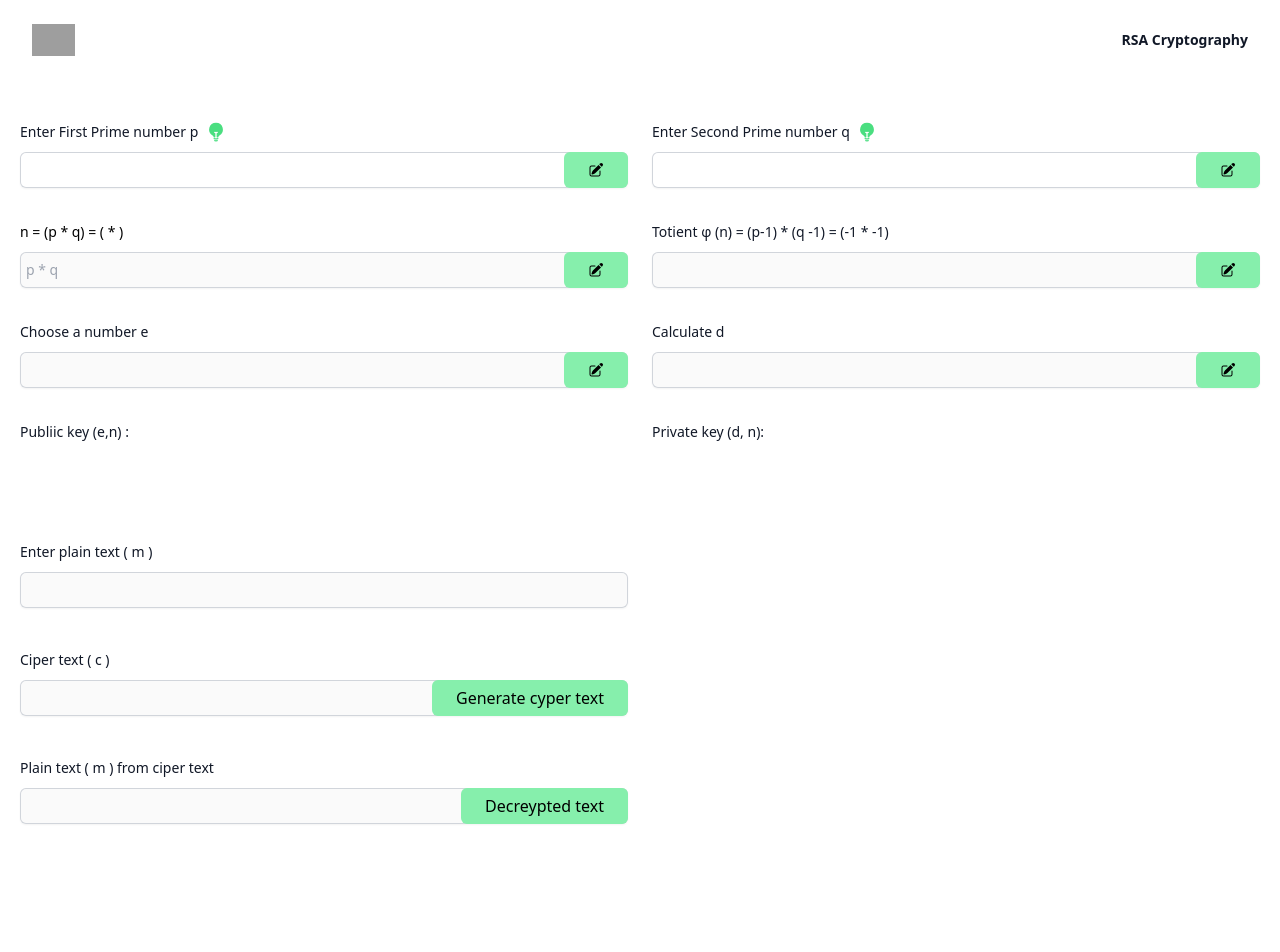
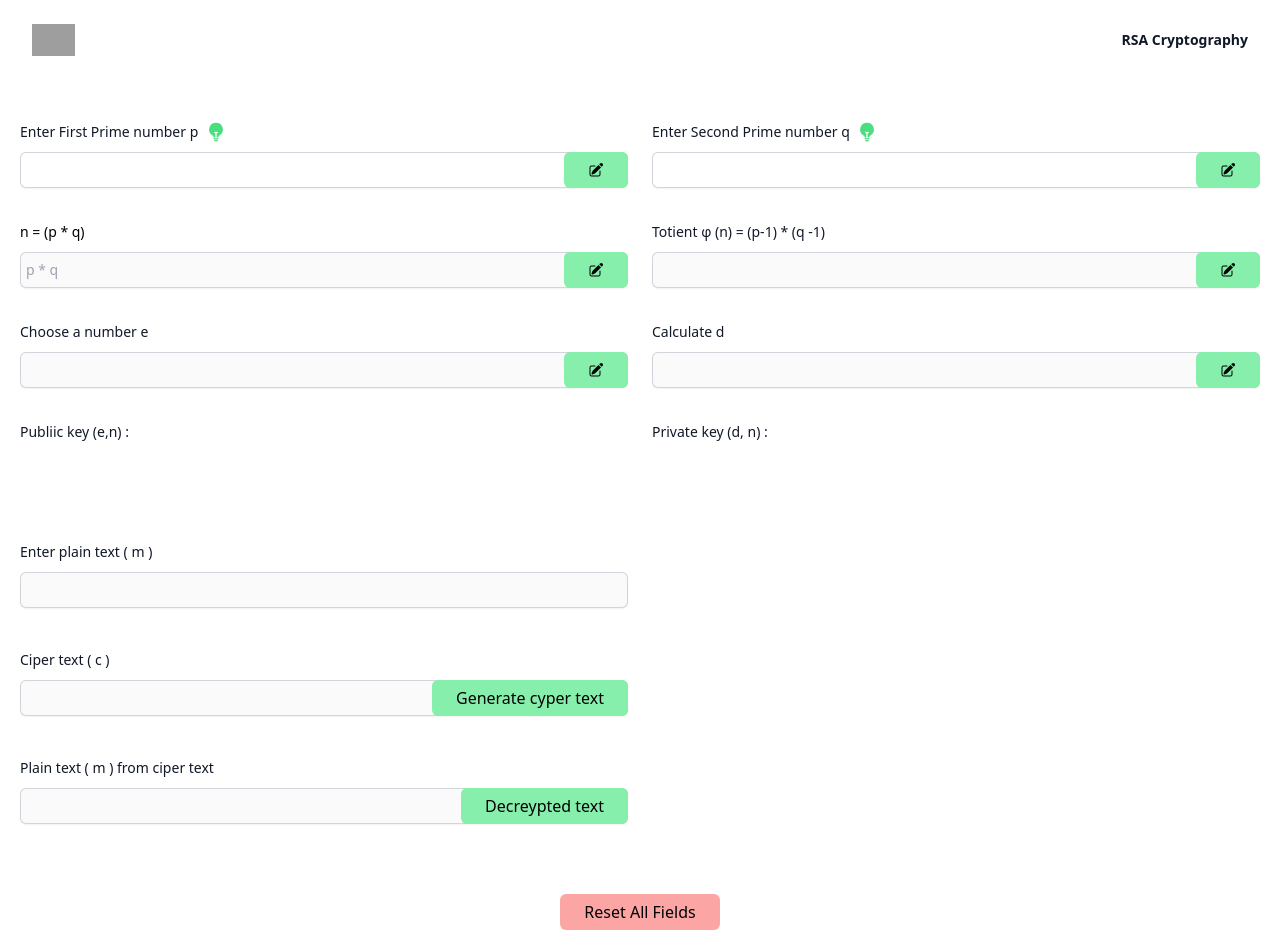
Before and after one commit to BarcaKerasiya/VISUALIZING-CRYPTOGRAPHY, a React (Vite) app in the folder client/: page /rsa in a window 1280 px wide. Before the commit the page ends 872 px from the top, so only its background shows below. Built offline with nearby package versions, Linux system fonts and the light colour scheme; grey boxes are pictures that could not be loaded.

Commit message:
reset all fields

```diff
--- a/client/src/components/Encryption.tsx
+++ b/client/src/components/Encryption.tsx
@@ -6,6 +6,7 @@ type encryptionProps = {
   n: string;
   eError: string;
   dError: string;
+  isReset: boolean;
 };
 const Encryption: React.FC<encryptionProps> = ({
   e,
@@ -13,6 +14,7 @@ const Encryption: React.FC<encryptionProps> = ({
   n,
   eError,
   dError,
+  isReset,
 }: encryptionProps) => {
   const [m, setM] = useState<string>("");
   const [cipher, setCipher] = useState("");
@@ -74,8 +76,9 @@ const Encryption: React.FC<encryptionProps> = ({
     setCipher("");
     setDecreyptedText("");
   }, [d, e]);
-  console.log(Number(n));
-  console.log(Number(m));
+  useEffect(() => {
+    setM("");
+  }, [isReset]);
 
   return (
     <div>
--- /dev/null
+++ b/client/src/components/ResetFields.tsx
@@ -0,0 +1,26 @@
+type resetFieldsProps = {
+  resetFields: () => void;
+};
+
+const ResetFields: React.FC<resetFieldsProps> = ({
+  resetFields,
+}: resetFieldsProps) => {
+  const handleReset = () => {
+    resetFields();
+  };
+  return (
+    <div className="mt-10 mb-10 flex justify-center items-center">
+      <button
+        type="button"
+        className="py-[6px] px-6 bg-red-300 absolute right-[vw/2] rounded-md block md:inline-block"
+        onClick={() => {
+          handleReset();
+        }}
+      >
+        Reset All Fields
+      </button>
+    </div>
+  );
+};
+
+export default ResetFields;
--- a/client/src/views/RSA.tsx
+++ b/client/src/views/RSA.tsx
@@ -7,6 +7,7 @@ import { getRandomInt } from "../utils/generateRandomNumber";
 import { gcd } from "../utils/gcd";
 import { PencilSquareIcon } from "@heroicons/react/24/solid";
 import { getRandomPrimeInRange } from "../utils/randomPrimeNumber";
+import ResetFields from "../components/ResetFields";
 
 type Props = {
   //
@@ -37,12 +38,10 @@ const KeyGeneration: React.FC<Props> = () => {
   const [d, setD] = useState<string>("");
   const [preCalculatedD, setPreCalculatedD] = useState<string>("");
   const [dError, setDError] = useState<string>("");
-  console.log("preCalculatedD", preCalculatedD);
+
+  const [isReset, setIsRest] = useState<boolean>(false);
 
   const handleP = (e: ChangeEvent<HTMLInputElement>) => {
-    // if (isPPrime && isQPrime) {
-    //   setNErr("");
-    // }
     if (isPrime(Number(e.target.value))) {
       setIsPPrime(true);
     } else {
@@ -237,6 +236,24 @@ const KeyGeneration: React.FC<Props> = () => {
     setDError("no_error");
   };
 
+  const resetFields = () => {
+    setP("");
+    setIsPPrime(undefined);
+    setQ("");
+    setIsQPrime(undefined);
+    setN("");
+    setNErr("");
+    setTotient("");
+    setTotientErr("");
+    setE("");
+    setEArr([]);
+    setEError("");
+    setD("");
+    setPreCalculatedD("");
+    setDError("");
+    setIsRest(!isReset);
+  };
+
   return (
     <>
       <form className="px-5">
@@ -341,7 +358,7 @@ const KeyGeneration: React.FC<Props> = () => {
                   htmlFor="n"
                   className="flex items-center text-sm font-medium leading-6 text-gray-90"
                 >
-                  n = (p * q) = {`(${p} * ${q})`} &nbsp;
+                  n = (p * q) {p && q && `= (${p} * ${q})`} &nbsp;
                   {/* <TooltipFn title={prime_Number} content={content} /> */}
                 </label>
                 <div className="mt-2 relative">
@@ -384,8 +401,8 @@ const KeyGeneration: React.FC<Props> = () => {
                   htmlFor="totient"
                   className="block text-sm font-medium leading-6 text-gray-900"
                 >
-                  Totient φ (n) = (p-1) * (q -1) ={" "}
-                  {`(${Number(p) - 1} * ${Number(q) - 1})`}
+                  Totient φ (n) = (p-1) * (q -1)
+                  {p && q && `= (${Number(p) - 1} * ${Number(q) - 1})`}
                 </label>
                 <div className="mt-2 relative">
                   <input
@@ -557,7 +574,7 @@ const KeyGeneration: React.FC<Props> = () => {
                   htmlFor="n"
                   className="block text-sm font-medium leading-6 text-gray-900"
                 >
-                  Private key (d, n):{" "}
+                  Private key (d, n) :{" "}
                   {`${d ? d : ""} ${d && n ? "," : ""} ${n ? n : ""}`}
                 </label>
                 <div className="mt-2">
@@ -567,7 +584,15 @@ const KeyGeneration: React.FC<Props> = () => {
             </div>
           </div>
         </div>
-        <Encryption e={e} d={d} n={n} eError={eError} dError={dError} />
+        <Encryption
+          e={e}
+          d={d}
+          n={n}
+          eError={eError}
+          dError={dError}
+          isReset={isReset}
+        />
+        <ResetFields resetFields={resetFields} />
       </form>
     </>
   );
```
